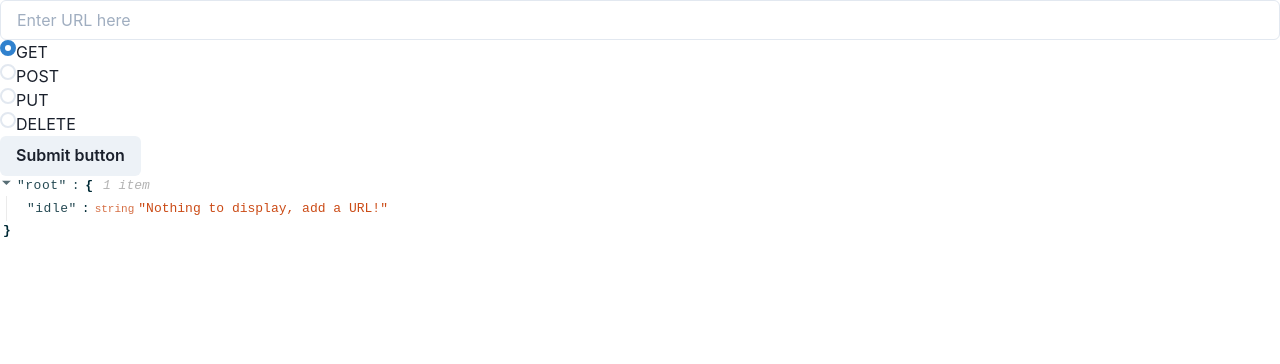
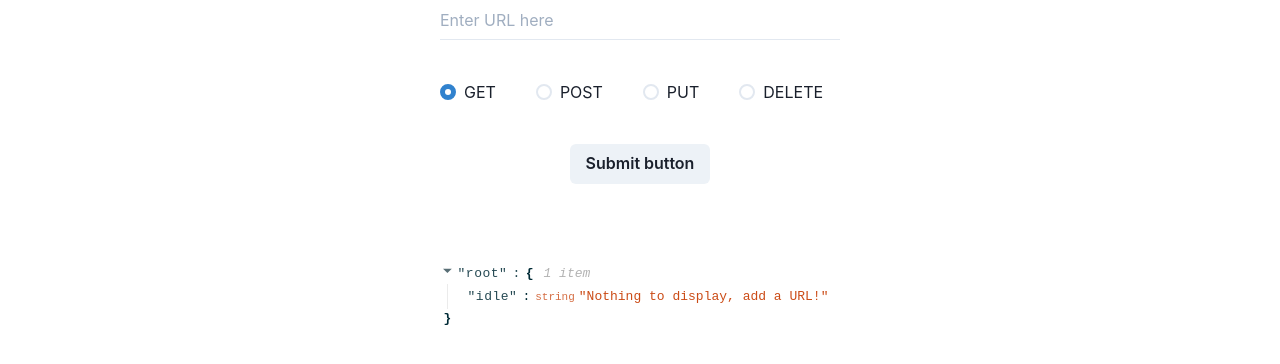
Before and after one commit to dbennin125/post-clone, a React app: page / in a window 1280 px wide. Shown: the top 364 px of the page. Built offline with nearby package versions, Linux system fonts and the light colour scheme.

Commit message:
fun times

```diff
--- a/package.json
+++ b/package.json
@@ -70,6 +70,7 @@
     "react": "^17.0.2",
     "react-dom": "^17.0.2",
     "react-json-view": "^1.21.3",
+    "sweetalert": "^2.1.2",
     "uuid": "^3.4.0"
   }
 }
--- /dev/null
+++ b/src/components/experience/VibeCheck.jsx
@@ -0,0 +1,41 @@
+import React from 'react';
+import swal from '@sweetalert/with-react';
+
+
+
+export const VibeCheck = () => {
+  const onPick = value => {
+    swal('Thanks for your rating!', `You rated us ${value}/3`, 'success');
+  };
+
+  const MoodButton = ({ rating, onClick }) => (
+    <button
+      data-rating={rating}
+      className="mood-btn"
+      onClick={() => onClick(rating)}
+    />
+  );
+
+  swal({
+    text: 'How was the app?',
+    buttons: {
+      cancel: 'Close',
+    },
+    content: (
+      <div>
+        <MoodButton
+          rating={1}
+          onClick={onPick}
+        />
+        <MoodButton
+          rating={2}
+          onClick={onPick}
+        />
+        <MoodButton
+          rating={3}
+          onClick={onPick}
+        />
+      </div>
+    )
+  });
+};
--- a/src/components/history/HistoryList.jsx
+++ b/src/components/history/HistoryList.jsx
@@ -5,20 +5,22 @@ import PropTypes from 'prop-types';
 
 
 export const HistoryList = ({ history, onClick }) => {
-  const historyElement = history.map((h) => {
-    return <li key={`${uuidv4()}`} onClick={onClick}>
+  const historyElement = history.map((h) => (
+    <li key={`${uuidv4()}`} onClick={onClick}>
       <HistoryItem id={h.key} url={h.url} method={h.method} />
-    </li>;
-  });
+    </li>
+  ));
+
   return <ul>{historyElement}</ul>;
 };
 
 HistoryList.propTypes = {
   history: PropTypes.arrayOf(
     PropTypes.shape({
-      id: PropTypes.string,
+      key: PropTypes.string.isRequired,
       url: PropTypes.string.isRequired,
-      method: PropTypes.string.isRequired
+      method: PropTypes.string.isRequired,
+      body: PropTypes.string.isRequired
     })
   ),
   onClick: PropTypes.func.isRequired
--- a/src/components/hooks/usePostM.jsx
+++ b/src/components/hooks/usePostM.jsx
@@ -4,8 +4,18 @@ import {
   getFromLocalStorage,
   setInLocalStorage
 } from '../../utils/localStorageUtils';
+import  swal  from 'sweetalert';
+import { VibeCheck } from '../experience/VibeCheck';
 
 export const usePostM = () => {
+
+  const noBodyWarning = {
+    title: 'Wait a minute!',
+    icon: 'warning',
+    text: 'Please include a body',
+    button: 'Got it!'
+  };
+
   const [url, setUrl] = useState('');
   const [method, setMethod] = useState('GET');
   const [body, setBody] = useState('');
@@ -26,8 +36,26 @@ export const usePostM = () => {
     event.preventDefault();
     const key = `${url}+${method}+${body}`;
 
-    if(url === '') alert('Please provide a URL');
-    if(url === '') return;
+    if(url === '') {
+      swal({
+        title: 'Hold up...',
+        icon: 'error',
+        text: 'Please provide a URL',
+        button: 'Cool!'
+      });
+      return;
+    }
+
+    if(method === 'POST' && !body) {
+      swal(noBodyWarning);
+      return;
+    }
+
+    if(method === 'PUT' && !body) {
+      swal(noBodyWarning);
+      return;
+    }
+
 
     setIsLoading(true);
     fetchAPI({ url, method, body })
@@ -37,6 +65,7 @@ export const usePostM = () => {
         setUrl('');
         setBody('');
         setMethod('GET');
+        VibeCheck();
       });
 
     // eslint-disable-next-line max-len
@@ -46,13 +75,10 @@ export const usePostM = () => {
       setInLocalStorage([...h, { url, method, body, key }]);
       return  [...h, { url, method, body, key }];
     });
-
-
   };
 
   const handleClick = ({ id }) => {
     const result = history.find(item => item.key === id);
-
     setBody(result.body);
     setMethod(result.method);
     setUrl(result.url);
--- a/src/components/postM/PostMDisplay.jsx
+++ b/src/components/postM/PostMDisplay.jsx
@@ -2,13 +2,18 @@ import React from 'react';
 import PropTypes from 'prop-types';
 
 import ReactJson from 'react-json-view';
+import { Center, Box } from '@chakra-ui/react';
 
 export const PostMDisplay = ({ display }) => {
   return (
     <>
-      <pre>
-        <ReactJson src={display}  />
-      </pre>
+      <Center w="75wv" maxW="100wv">
+        <Box>
+          <pre style={{ width: '100wv' }}>
+            <ReactJson src={display}  />
+          </pre>
+        </Box>
+      </Center>
     </>
   );
 };
--- a/src/components/postM/PostMForm.jsx
+++ b/src/components/postM/PostMForm.jsx
@@ -7,6 +7,11 @@ import {
   Textarea,
   RadioGroup,
   Input,
+  Stack,
+  HStack,
+
+  Center,
+
 } from '@chakra-ui/react';
 
 const methods = ['GET', 'POST', 'PUT', 'DELETE'];
@@ -21,52 +26,74 @@ export const PostMForm = ({
   onSubmit,
   body }) => (
   <>
+    <Center pb={20}>
       <form onSubmit={onSubmit}>
+
+        <Stack spacing={10}>
+          <Center>
             <Input
+              variant="flushed"
               placeholder="Enter URL here"
+              type="url"
               name="url"
               value={URL}
+              w={400}
               onChange={onInputChange}
             />
+          </Center>
+          <HStack spacing={10}>
             {
               methods.map((m) => {
                 return <RadioGroup
                   name="method"
                   defaultChecked={method}
                   value={method}
-            key={m}>
+                  key={m}
+
+                >
+                  <Center>
                     <Radio
+                      w={6}
                       color="red"
                       id={m}
                       checked={method === m}
                       value={m}
-              onChange={onMethodChange} >
+                      onChange={onMethodChange}
+                    >
                     </Radio>
                     <label htmlFor={m}>{m}</label>
+                  </Center>
                 </RadioGroup>;
+
+
               })
             }
-
+          </HStack>
           { method.includes('P')
             ? <Textarea
               name="body"
               value={body}
               onChange={onBodyChange}
+              w={400}
             />
             : <></>
           }
-
+          <Center>
             <Button
               isLoading={isLoading}
               color="tomato.200"
               variant="solid"
               loadingText="Submitting"
               type="submit"
+              maxW={200}
             >
         Submit button
             </Button>
+          </Center>
+        </Stack>
 
       </form>
+    </Center>
   </>
 );
 
```
Also changed, not shown: 1 other file (tests, documents, lock files or other folders). Lines whose indentation alone changed are shown as unchanged.
